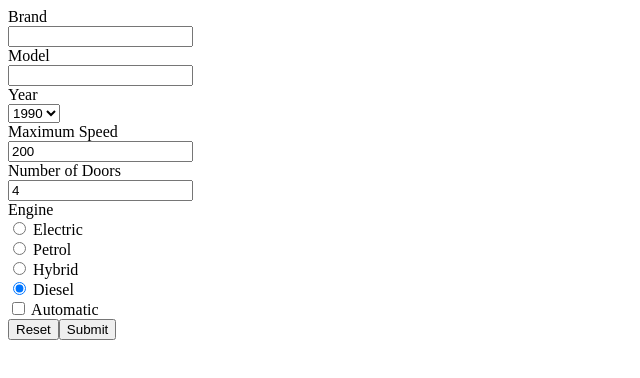
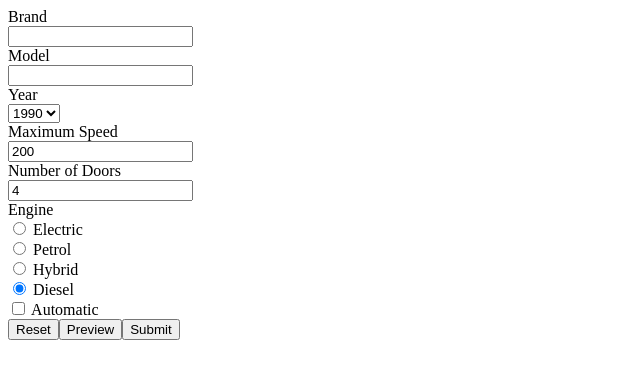
Before and after one commit to nenad1995/cars-app, a Vue app: page /add in a window 1280 px wide. Shown: the top 378 px of the page, without its empty margins (0-640 px from the left). Built offline with nearby package versions, Linux system fonts and the light colour scheme.

Commit message:
Zadatak 5

```diff
--- a/src/components/CarForm.vue
+++ b/src/components/CarForm.vue
@@ -75,6 +75,7 @@
     <div>
       <div>
         <button type="reset">Reset</button>
+             <button type="button" @click="preview">Preview</button>
         <button  type="submit">Submit</button>
       </div>
     </div>
@@ -100,6 +101,18 @@ export default {
 
     onReset () {
       this.$emit('onReset')
+    },
+
+    preview () {
+      alert(`
+        Brand: ${this.car.brand}
+        Model: ${this.car.model}
+        Year: ${this.car.year}
+        Maximum Speed: ${this.car.maxSpeed}
+        Number of Doors: ${this.car.numberOfDoors}
+        Engine: ${this.car.model}
+        ${this.car.isAutomatic ? 'Automatic' : 'Manual'}
+      `)
     }
   }
 }
```
